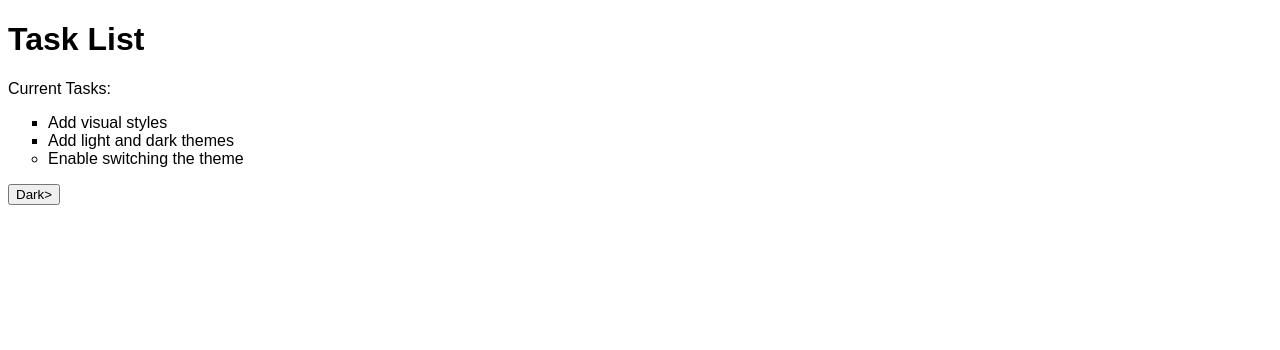
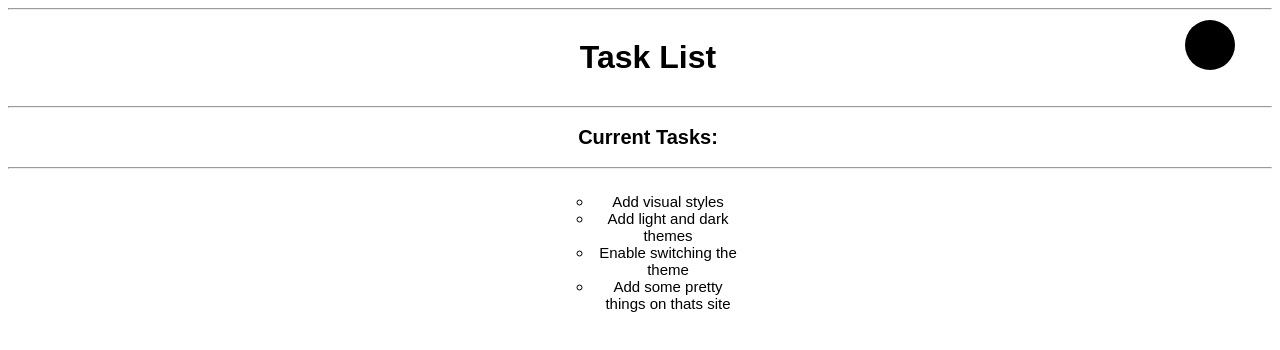
Before and after one commit to juliamslara/site-curso-bradesco, a plain HTML site: page index.html in a window 1280 px wide. Drawn offline with Linux system fonts and the light colour scheme.

Commit message:
avanços no site

```diff
--- a/app.js
+++ b/app.js
@@ -1,13 +1,12 @@
 "use strict";
 const switcher = document.querySelector('.btn');
 switcher.addEventListener('click', function() {
-    document.body.classList.toggle('dark-theme')
-    var className = document.body.className;
-    if(className == "light-theme") {
-        this.textContent = "Dark";
-    }
-    else {
-        this.textContent = "Light";
-    }
-    console.log('current class name: ' + className);
-})
+  document.body.classList.toggle('dark-theme');
+  var className = document.body.className;
+  if(className == "light-theme") {
+    switcher.innerHTML = '<i class="fas fa-sun"></i>';
+  } else {
+    switcher.innerHTML = '<i class="fas fa-moon"></i>';
+  }
+  console.log('current class name: ' + className);
+});
--- a/index.html
+++ b/index.html
@@ -1,20 +1,29 @@
 <!DOCTYPE html>
-<html lang="en">
-    <script>alert('Hello World')</script>
+<html lang="en" class="dip">
+  <script></script>
   <head>
-    <meta charset="UTF-8">
-    <title>Site Simples</title> <link rel="stylesheet" href="main.css">
+    <meta charset="UTF-8" />
+    <title>Site Simples</title>
+    <link rel="stylesheet" href="main.css" />
   </head>
   <body class="light-theme">
-    <h1>Task List</h1>
-    <p id="msg">Current Tasks:  </p>
+    <hr />
+    <div class="container"><h1>Task List</h1></div>
+    <hr />
+    <div class="container">
+    <p id="msg">Current Tasks:</p>
+  </div>
+    <hr />
+    <div class="container">
       <ul>
         <li class="list">Add visual styles</li>
         <li class="list">Add light and dark themes</li>
-        <li> Enable switching the theme</li>
+        <li>Enable switching the theme</li>
+        <li>Add some pretty things on thats site</li>
       </ul>
+    </div>
     <div>
-   <button class="btn">Dark></button>
+      <button class="btn light-theme"><i class="fas fa-moon"></i></button>
     </div>
     <script src="app.js"></script>
     <noscript>You need to enable JavaScript to view the full site.</noscript>
--- a/main.css
+++ b/main.css
@@ -1,49 +1,118 @@
-body { font-family: monospace; }
-ul { font-family: Arial, Helvetica, sans-serif;}
+body {
+  font-family: monospace;
+  text-align: center;
+
+}
+ul {
+  font-family: Arial, Helvetica, sans-serif;
+  text-align: center;
+}
 li {
+  list-style: circle;
+  text-align: center;
+  max-width: 150px;
+  font-size: 15px;
 
-    list-style: circle;
-
+}
+.li:hover {
+  transition: all 0.5s ease;
+  font-size: 18px;
 }
 
 .list {
-
-    list-style: square;
-
+  list-style: circle;
+  text-align: center;
 }
 
 .light-theme {
-
   --bg: var var(--green);
   --fontColor: var(--black);
-
 }
 :root {
-            --green: #00FF00;
-            --white: #FFFFFF;
+  --green: #ffffff;
+  --white: #ffffff;
   --black: #000000;
 }
 * {
   color: var(--fontColor);
-            font-family:Arial, Helvetica, sans-serif;
-
+  font-family: Arial, Helvetica, sans-serif;
 }
 body {
   background-color: var(--bg);
+  position: 50px;
+  text-align: center;
 }
 .dark-theme {
   --bg: var(--black);
   --fontColor: var(--green);
 }
-        .bnt {
+.btn {
   position: absolute;
   top: 20px;
-            left: 250px;
-            height:50px;
-            width:50px;
+  right: 45px;
+  height: 50px;
+  width: 50px;
   border-radius: 50%;
-            border: none;
-            color: var[--btnFontColor];
+  border: 1px solid var(--btnBorder);
+  color: var(--btnFontColor);
   background-color: var(--btnBg);
+  font-size: 24px;
+  display: flex;
+  align-items: center;
+  justify-content: center;
+  transition: all 0.3s ease;
 }
-        .btn:focus { outline-style: none;}
+
+.btn:focus {
+  outline-style: 1px solid var(--btnBorder);
+}
+
+.btn:hover {
+  background-color: var(--btnBgHover);
+  color: var(--btnFontColorHover);
+  transition: all 0.3s ease;
+  cursor: pointer;
+}
+
+.light-theme .btn {
+  color: #f0c14b;
+  background-color: #000000;
+  border-color: #f0c14b;
+  transition: all 0.3s ease;
+}
+
+.dark-theme .btn {
+  color: #333;
+  background-color: #f0c14b;
+  border-color: #333;
+  transition: all 0.3s ease;
+}
+
+.light-theme .btn:hover {
+  background-color: #f0c14b;
+  color: #000000;
+  transition: all 0.3s ease;
+}
+
+.dark-theme .btn:hover {
+  background-color: #333;
+  color: #f0c14b;
+  transition: all 0.3s ease;
+}
+.container {
+  display: flex;
+  justify-content: center;
+  width: 100vw; /* Define a largura total da tela */
+
+
+}
+
+.container p {
+  text-align: center; /* Centraliza o conteúdo horizontalmente */
+  margin: auto; /* Centraliza o conteúdo verticalmente */
+  font-size: 20px;
+  font-weight: bold;
+
+  margin: 10px;
+  padding: 0;
+}
```
Also changed, not shown: lua.png (added). Lines whose indentation alone changed are shown as unchanged.
